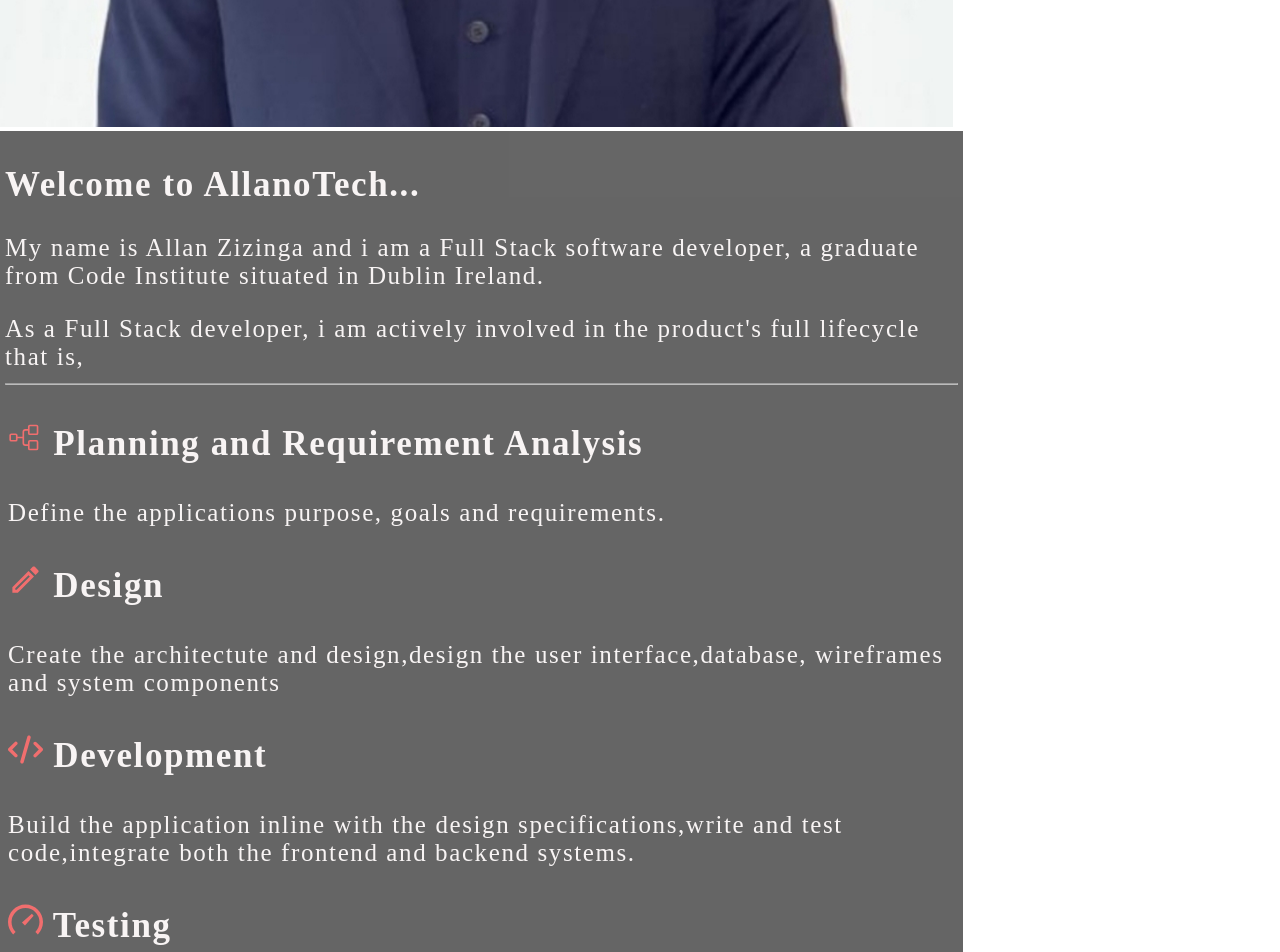
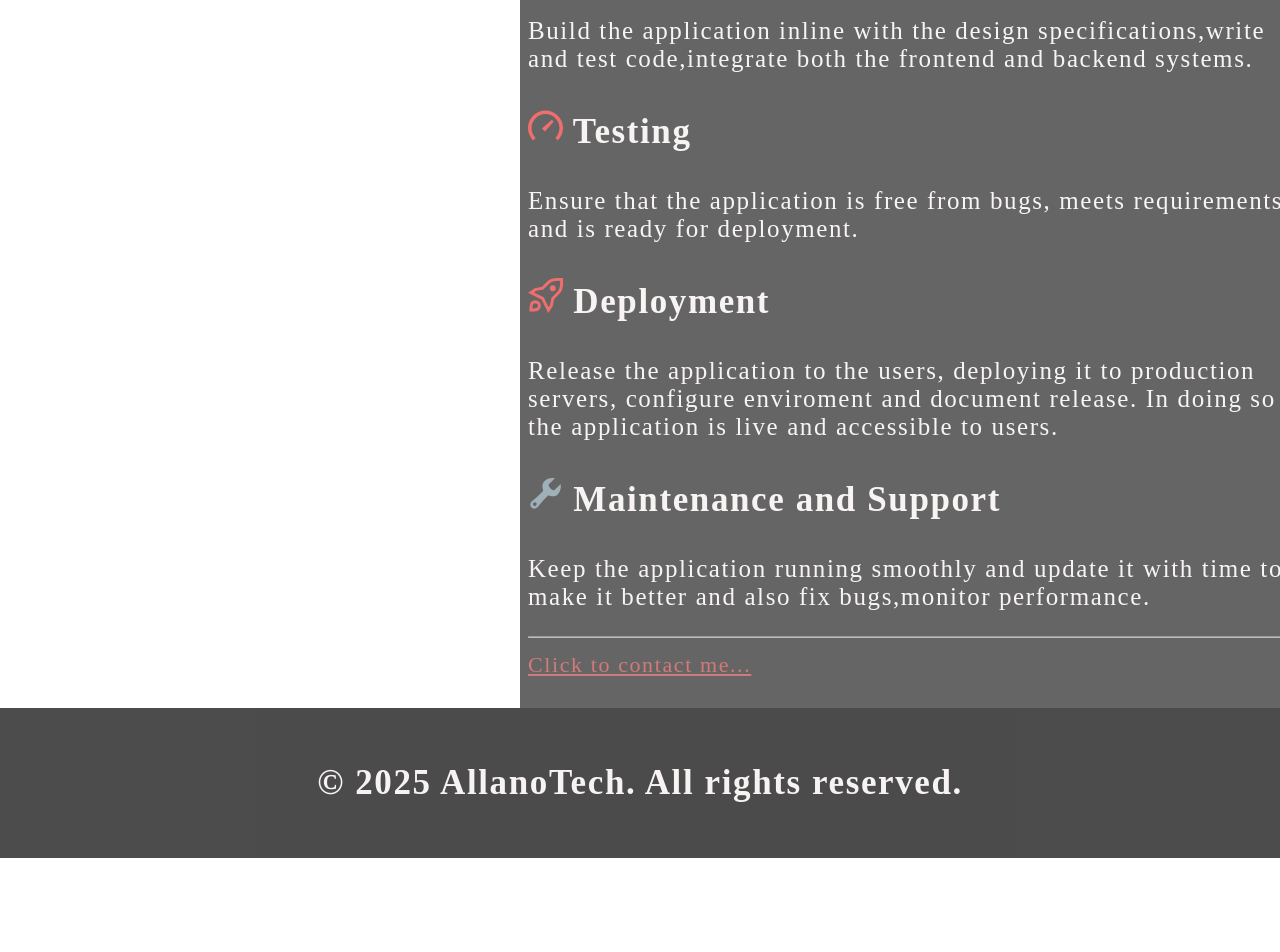
Before and after one commit to Allano256/my_webiste, a React (Vite) app: page / in a window 1280 px wide. Shown: the part 820-1772 px from the top of the page. After the commit the page ends 1678 px from the top, so only its background shows below. Built offline with nearby package versions, Linux system fonts and the light colour scheme.

Commit message:
Created mediaquerry for desktop

```diff
--- a/src/Components/Footer.module.css
+++ b/src/Components/Footer.module.css
@@ -12,3 +12,11 @@
     width: 100%;
   }
 }
+
+@media screen and (min-width: 1024px) {
+  .footer div {
+    text-align: center;
+    font-size: 25px;
+    width: 100%;
+  }
+}
--- a/src/pages/Applayout.jsx
+++ b/src/pages/Applayout.jsx
@@ -10,18 +10,18 @@
         <>
          <PageNavigation />
         <div className={styles.layout} >
-           <div>
-             <div><SideBar />
-             </div>
+
+             <div className= {styles.sidebar}><SideBar /> </div>
 
 
-           <div>
-            <MainContent />
-            </div>
-            </div>
 
 
-          <div>  <Footer /></div>
+             <div  className={styles.main} > <MainContent /></div>
+
+
+
+
+          <div className={styles.footer} >  <Footer /></div>
         </div>
 
 
--- a/src/pages/Applayout.module.css
+++ b/src/pages/Applayout.module.css
@@ -9,10 +9,23 @@
   .layout {
     display: grid;
     grid-template-areas:
-      "sidebar mainContent"
+      "sidebar main "
       "footer footer";
-    grid-template-columns: 3fr 1fr;
-    grid-template-rows: auto 1fr auto;
-    gap: 10px;
+    min-height: 100vh;
+    /* grid-template-columns: 1fr 2fr; */
+    /* grid-template-rows: auto 1fr auto; */
+    /* gap: 10px; */
+  }
+
+  .siidebar {
+    grid-area: sidebar;
+  }
+
+  .main {
+    grid-area: main;
+  }
+
+  .footer {
+    grid-area: footer;
   }
 }
```
